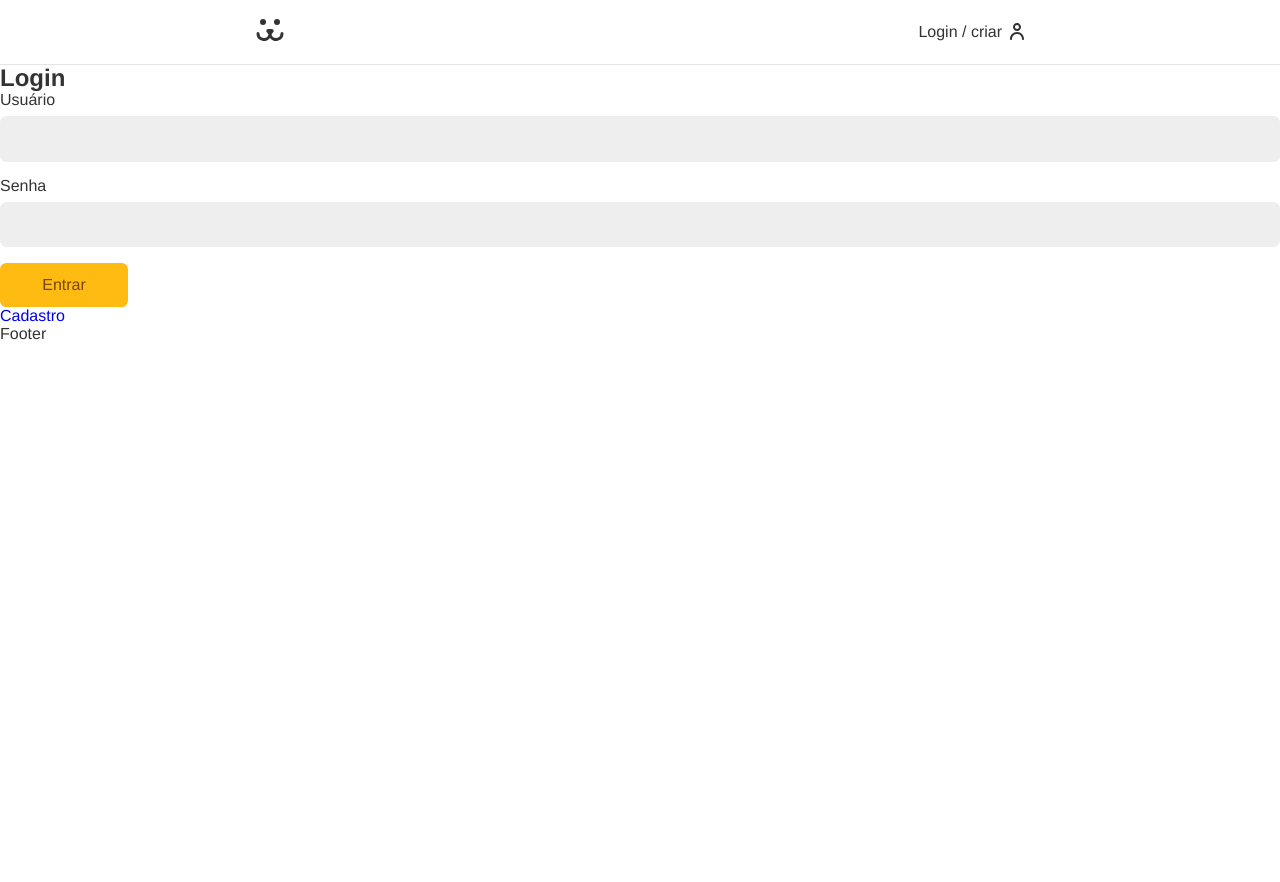
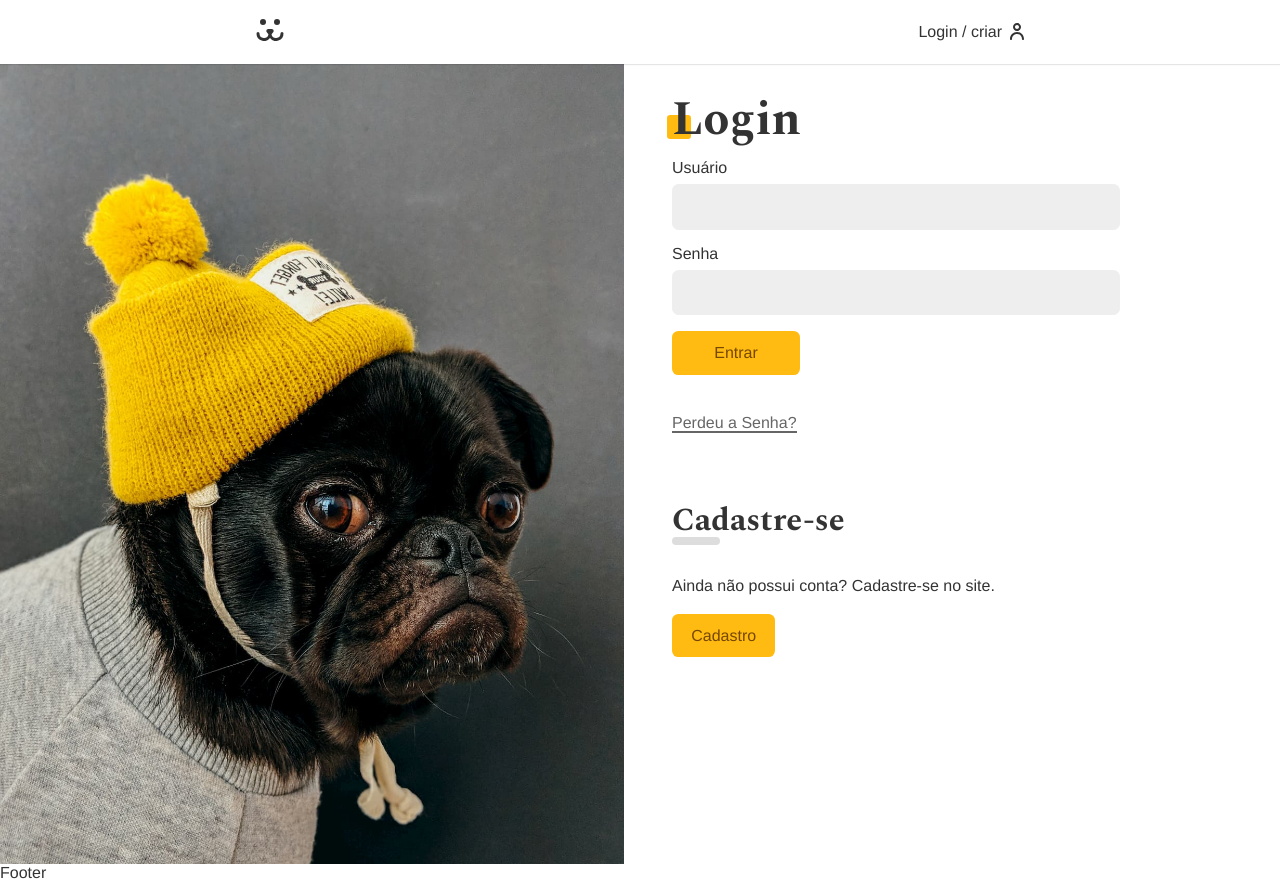
Before and after one commit to joaoedson-dantas/dogs-app, a React app: page /login in a window 1280 px wide. Before the commit the page ends 800 px from the top, so only its background shows below. Built offline with nearby package versions, Linux system fonts and the light colour scheme; the HTML template or start-up script is replaced by a standard one.

Commit message:
criando a tela de login e estilizando.

```diff
--- a/src/App.css
+++ b/src/App.css
@@ -1,3 +1,5 @@
+@import url('https://fonts.googleapis.com/css2?family=Spectral:wght@700&display=swap');
+
 * {
   box-sizing: border-box;
 
@@ -35,6 +37,7 @@
 
 a {
   text-decoration: none;
+  color: #333;
 }
 
 .container {
@@ -42,3 +45,38 @@
   padding: 0px 1rem;
   margin: 0 auto;
 }
+
+.title {
+  font-family: var(--type-second);
+  line-height: 1;
+  font-size: 3rem;
+  margin: 1rem 0;
+  position: relative;
+  z-index: 1;
+}
+
+.title::after {
+  content: '';
+  display: block;
+  width: 1.5rem;
+  height: 1.5rem;
+  background: #fb1;
+  position: absolute;
+  bottom: 5px;
+  left: -5px;
+  border-radius: .2rem;
+  z-index: -1;
+}
+
+.animeLeft {
+  opacity: 0;
+  transform: translateX(-20px);
+  animation: animeLeft .3s forwards;
+}
+
+@keyframes animeLeft {
+  to {
+    opacity: 1;
+    transform: initial;
+  }
+}
--- /dev/null
+++ b/src/Components/Help/Error.jsx
@@ -0,0 +1,8 @@
+import React from 'react';
+
+const Error = ({ error }) => {
+  if (!error) return null;
+  return <p style={{ color: '#f31', margin: '1rem 0' }}>{error}</p>;
+};
+
+export default Error;
--- a/src/Components/Login/Login.jsx
+++ b/src/Components/Login/Login.jsx
@@ -5,12 +5,14 @@
 import LoginPasswordLost from './LoginPasswordLost';
 import LoginPasswordReset from './LoginPasswordReset';
 import { UserContext } from '../../UserContext';
+import styles from './Login.module.css';
 
 const Login = () => {
   const { login } = React.useContext(UserContext);
   if (login === true) return <Navigate to="/conta" />;
   return (
-    <div>
+    <section className={styles.login}>
+      <div className={styles.forms}>
         <Routes>
           <Route path="/" element={<LoginForm />} />
           <Route path="criar" element={<LoginCreat />} />
@@ -18,6 +20,7 @@
           <Route path="resetar" element={<LoginPasswordReset />} />
         </Routes>
       </div>
+    </section>
   );
 };
 
--- /dev/null
+++ b/src/Components/Login/Login.module.css
@@ -0,0 +1,35 @@
+.login {
+  display: grid;
+  grid-template-columns: 1fr 1fr;
+  min-height: 100vh;
+  gap: 2rem;
+
+}
+
+.login::before {
+  display: block;
+  content: '';
+  background-image: url('../../Assets/login.jpg');
+  background-repeat: no-repeat;
+  background-position: center center;
+  background-size: cover;
+}
+
+.forms {
+  max-width: 30rem;
+  padding: 1rem;
+}
+
+@media (max-width: 40rem) {
+  .login {
+    grid-template-columns: 1fr;
+
+  }
+  .login::before {
+    display: none;
+  }
+
+  .forms {
+    max-width: 100%;
+  }
+}
--- a/src/Components/Login/LoginForm.jsx
+++ b/src/Components/Login/LoginForm.jsx
@@ -4,6 +4,9 @@
 import Button from '../Forms/Button';
 import useForm from '../../Hooks/useForm';
 import { UserContext } from '../../UserContext';
+import Error from '../Help/Error';
+import styles from './LoginForm.module.css';
+import stylesBtn from '../Forms/Button.module.css';
 
 const LoginForm = () => {
   const username = useForm();
@@ -19,9 +22,9 @@
   }
 
   return (
-    <section>
-      <h1>Login</h1>
-      <form onSubmit={handleSubmit}>
+    <section className="animeLeft">
+      <h1 className="title">Login</h1>
+      <form className={styles.form} onSubmit={handleSubmit}>
         <Input label="Usuário" type="text" name="username" {...username} />
         <Input label="Senha" type="password" name="password" {...password} />
         {loading ? (
@@ -29,10 +32,18 @@
         ) : (
           <Button>Entrar</Button>
         )}
-
-        {error && <p>{error}</p>}
+        <Error error={error} />
       </form>
-      <Link to="/login/criar">Cadastro</Link>
+      <Link className={styles.perdeu} to="login/perdeu">
+        Perdeu a Senha?
+      </Link>
+      <div className={styles.cadastro}>
+        <h2 className={styles.subtitle}>Cadastre-se</h2>
+        <p>Ainda não possui conta? Cadastre-se no site.</p>
+        <Link className={stylesBtn.button} to="/login/criar">
+          Cadastro
+        </Link>
+      </div>
     </section>
   );
 };
--- /dev/null
+++ b/src/Components/Login/LoginForm.module.css
@@ -0,0 +1,42 @@
+.form {
+  margin-bottom: 2rem;
+}
+
+.perdeu {
+  display: inline-block;
+  color: #666;
+  padding: .5rem 0;
+  line-height: 1;
+}
+
+.perdeu::after {
+  content: '';
+  height: 2px;
+  width: 100%;
+  background-color: currentColor;
+  display: block;
+}
+
+.cadastro {
+  margin-top: 4rem;
+}
+
+.cadastro p {
+margin-top: 2rem;
+margin-bottom: 2rem;
+}
+
+.subtitle {
+  font-family: var(--type-second);
+  line-height: 1;
+  font-size: 2rem;
+}
+
+.subtitle::after {
+  content: '';
+  display: block;
+  background-color: #ddd;
+  height: 0.5rem;
+  width: 3rem;
+  border-radius: .3rem;
+}
```
Lines whose indentation alone changed are shown as unchanged.
